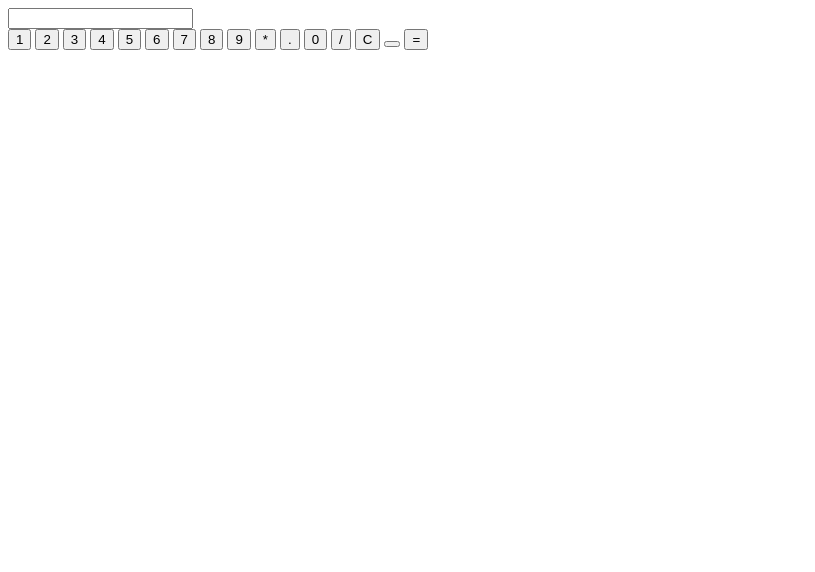
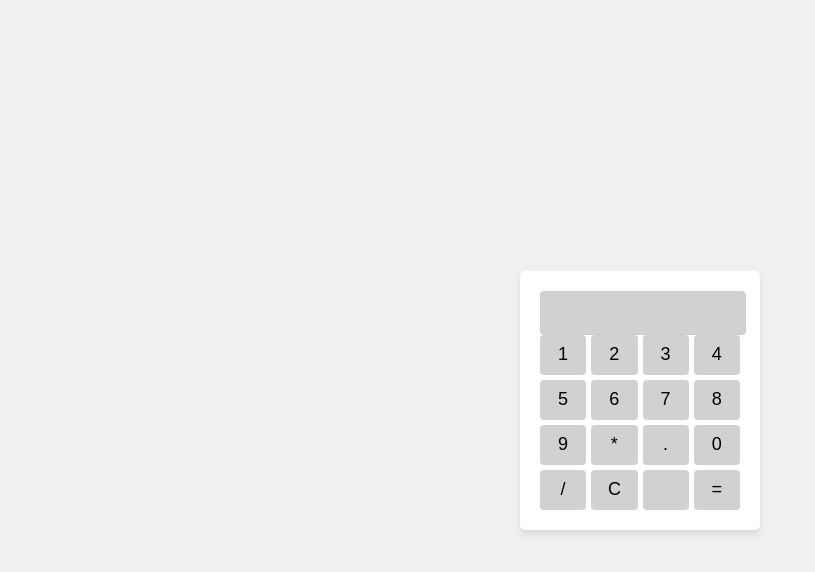
Before and after one commit to ghost-mann/calculator, a plain HTML site: page index.html in a window 1280 px wide. Shown: the whole page, without its empty margins (0-815 px from the left). Drawn offline with Linux system fonts and the light colour scheme.

Commit message:
Added CSS styling to the calculator

```diff
--- /dev/null
+++ b/index.css
@@ -0,0 +1,47 @@
+body {
+    display: flex;
+    justify-content: center;
+    align-items: center;
+    height: 100vh;
+    margin: 0;
+    background-color: #f0f0f0;
+}
+
+#calculator {
+    width: 200px;
+    background-color: #ffffff;
+    padding: 20px;
+    border-radius: 5px;
+    box-shadow: 0 4px 6px rgba(0, 0, 0, 0.1);
+}
+
+#display {
+    width: 100%;
+    height: 40px;
+    font-size: 18px;
+    background-color: #d1d1d1;
+    border: 1px solid #cccccc;
+    border-radius: 4px;
+    outline: none;
+
+}
+#buttons {
+    display: grid;
+    grid-template-columns: repeat(4, 1fr);
+    gap: 5px;
+}
+
+button {
+    width: 100%;
+    height: 40px;
+    font-size: 18px;
+    background-color: #d1d1d1;
+    border: none;
+    border-radius: 4px;
+    cursor: pointer;
+
+}
+
+button:hover {
+    background-color: #bcbcbc;
+}
--- a/index.html
+++ b/index.html
@@ -3,6 +3,7 @@
 <head>
     <meta charset="UTF-8">
     <meta name="viewport" content="width=device-width, initial-scale=1.0">
+    <link rel="stylesheet" href="index.css">
     <title>My Calculator</title>
 </head>
 <body>
```
